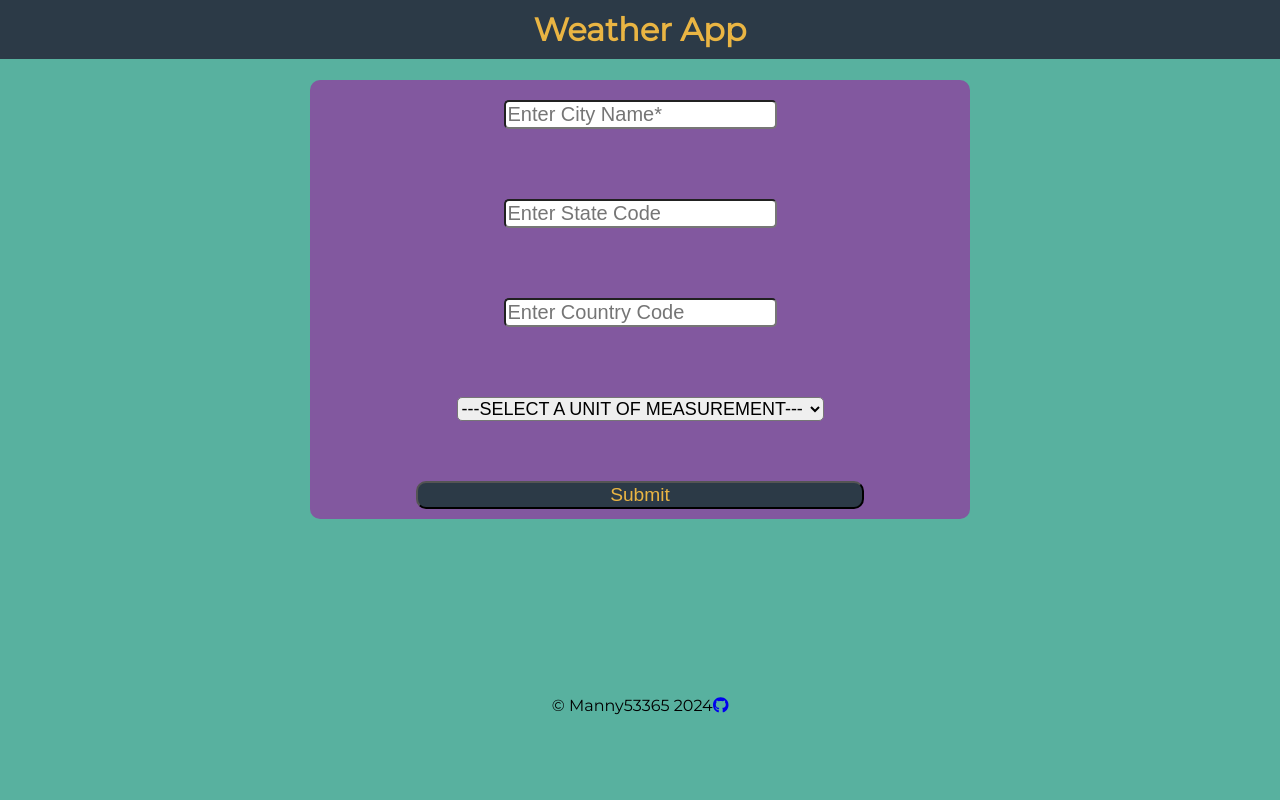
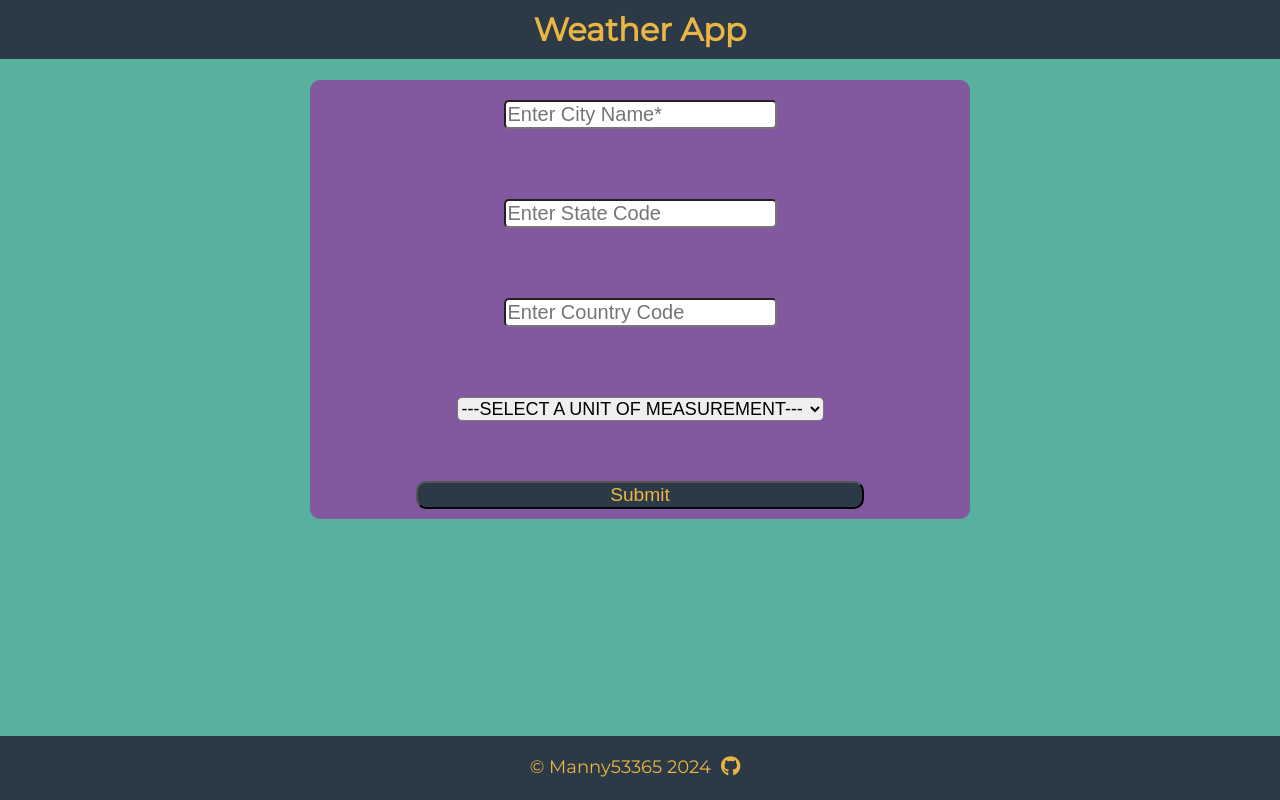
Before and after one commit to manny53365/weather-app-reactjs, a React (Create React App) app: page / in a window 1280 px wide. Built offline with nearby package versions, Linux system fonts and the light colour scheme.

Commit message:
added some style to the footer

```diff
--- a/src/components/Footer.jsx
+++ b/src/components/Footer.jsx
@@ -6,9 +6,9 @@ import styles from './Footer.module.css';
 export default function Footer() {
   return (
     <div className={styles['footer']}>
-        <p>
+        <p className={styles['copyright']}>
             © Manny53365 {new Date().getFullYear()}
-            <a href="https://github.com/manny53365" target='_blank' rel='noopener noreferrer'>
+            <a className={styles['gh-link']} href="https://github.com/manny53365" target='_blank' rel='noopener noreferrer'>
                 <FontAwesomeIcon icon={faGithub} />
             </a>
         </p>
--- a/src/components/Footer.module.css
+++ b/src/components/Footer.module.css
@@ -2,5 +2,18 @@
     position: fixed;
     bottom: 0;
     width: 100%;
-    height: 15%;
+    height: 8%;
+    background-color: #2C3A47;
+    color: #EAB543;
+    text-align: center;
 }
+
+.copyright {
+    font-size: 1.125rem;
+}
+
+.gh-link {
+    padding: 0 10px;
+    font-size: 1.25rem;
+    color: #EAB543;
+}
```
